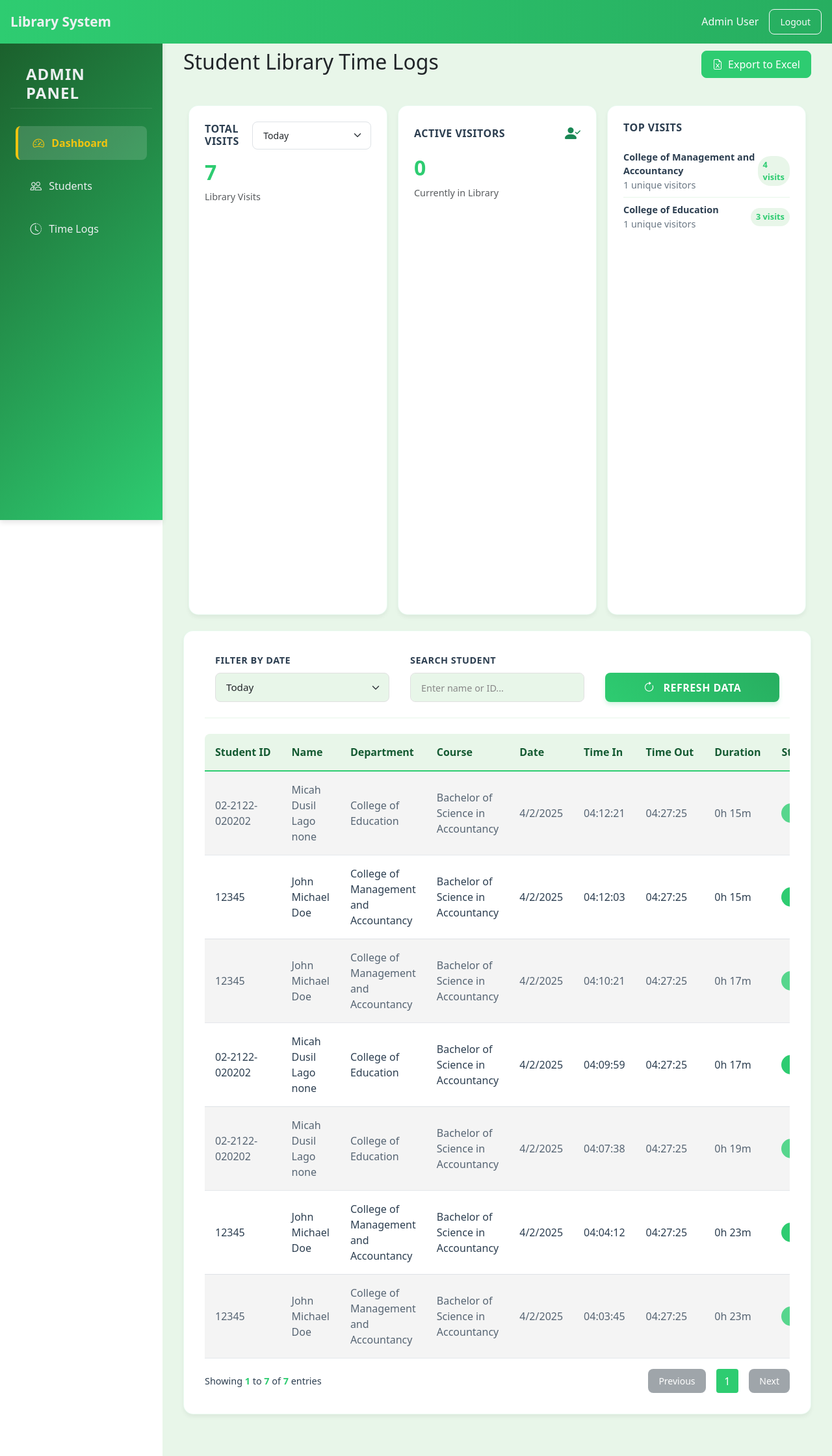
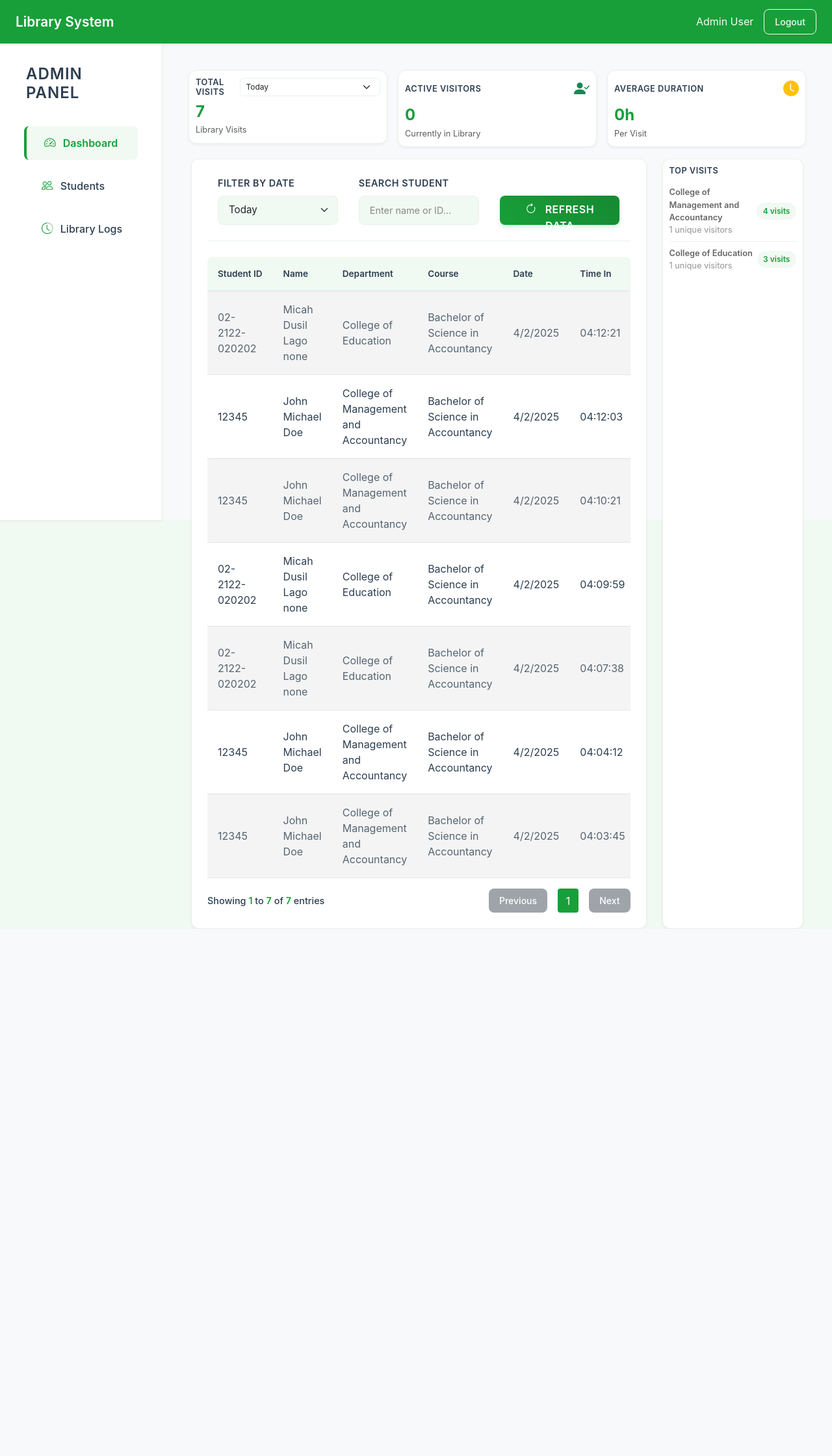
Before and after one commit to micqie/Library, a PHP site: page /users/admin_dashboard.html in a window 1280 px wide. Shown: the whole page at 65% size. After the commit the page ends 1429 px from the top, so only its background shows below. Run offline with PHP 8.4, Linux system fonts and the light colour scheme; data comes from the database, SQL or seed files in the repository; some libraries are stand-ins or nearby versions.

Commit message:
fixed dashboard, library logs page added

```diff
--- a/css/admin.css
+++ b/css/admin.css
@@ -1,17 +1,24 @@
 :root {
-    --primary-green: #2ecc71;
-    --secondary-green: #27ae60;
-    --light-green: #e8f6e9;
-    --dark-green: #145a32;
+    --primary-green: #189f39;
+    --secondary-green: #158a31;
+    --light-green: #f0f9f2;
+    --dark-green: #0d5920;
     --accent-yellow: #f1c40f;
     --light-yellow: #fff9e6;
     --text-dark: #2c3e50;
-    --text-light: #ecf0f1;
+    --text-light: #ffffff;
     --shadow-sm: 0 2px 4px rgba(0,0,0,0.1);
     --shadow-md: 0 4px 8px rgba(0,0,0,0.1);
     --transition: all 0.3s ease;
+    --border-color: #e8f3ea;
+    --shadow: 0 2px 4px rgba(0, 0, 0, 0.05);
 }
 
+/* Layout */
+body {
+    background-color: var(--light-green);
+    font-family: 'Inter', sans-serif;
+}
 
 .container-fluid {
     padding: 0;
@@ -20,7 +27,7 @@
 /* Fix the row and column layout */
 .row {
     margin: 0;
-    height: 100vh;
+    height: 16vh;
 }
 
 /* Update sidebar styles */
@@ -30,17 +37,18 @@
     top: 0;
     width: 250px;
     height: 100vh;
-    background: linear-gradient(135deg, #1a5928, #2ecc71);
-    color: var(--text-light);
+    background: white;
+    color: var(--text-dark);
     padding-top: 76px; /* Navbar height + some padding */
-    box-shadow: var(--shadow-md);
+    box-shadow: var(--shadow);
     z-index: 1000;
     transition: var(--transition);
     margin-top: 0;
+    border-right: 1px solid var(--border-color);
 }
 
 .sidebar h4 {
-    color: var(--text-light);
+    color: var(--text-dark);
     padding: 0.5rem 1.5rem;
     margin-bottom: 2rem;
     font-weight: 600;
@@ -58,9 +66,9 @@
 }
 
 .sidebar .nav-link {
-    color: var(--text-light);
-    padding: 0.8rem 1.2rem;
-    margin: 0.2rem 0;
+    color: var(--text-dark);
+    padding: 0.8rem 1.5rem;
+    margin: 0.2rem 0.8rem;
     transition: var(--transition);
     border-radius: 8px;
     display: flex;
@@ -69,15 +77,15 @@
 }
 
 .sidebar .nav-link:hover {
-    color: var(--accent-yellow);
-    background-color: rgba(255,255,255,0.1);
+    color: var(--primary-green);
+    background-color: var(--light-green);
     transform: translateX(5px);
 }
 
 .sidebar .nav-link.active {
-    color: var(--accent-yellow);
-    background-color: rgba(255,255,255,0.15);
-    border-left: 4px solid var(--accent-yellow);
+    color: var(--primary-green);
+    background-color: var(--light-green);
+    border-left: 4px solid var(--primary-green);
     font-weight: 600;
 }
 
@@ -86,6 +94,7 @@
     text-align: center;
     margin-right: 12px;
     font-size: 1.1rem;
+    color: var(--primary-green);
 }
 
 /* Update navbar styles */
@@ -93,8 +102,9 @@
     position: fixed;
     width: 100%;
     z-index: 1001; /* Higher than sidebar */
-    background: linear-gradient(to right, var(--primary-green), var(--secondary-green)) !important;
-    padding: 0.8rem 1rem;
+    background: var(--primary-green) !important;
+    padding: 0.8rem 1.5rem;
+    box-shadow: var(--shadow);
 }
 
 .navbar-brand {
@@ -107,7 +117,7 @@
 .main-content {
     margin-left: 250px;
     padding: 76px 2rem 2rem 2rem; /* Add top padding to account for navbar */
-    background-color: var(--light-green);
+    background-color: #f8f9fa;
     min-height: 100vh;
     width: calc(100% - 250px);
     transition: var(--transition);
@@ -115,17 +125,16 @@
 
 /* Filter Section Styles */
 .filter-section {
-    background-color: white;
-    padding: 2rem;
-    border-radius: 15px;
-    margin-bottom: 2rem;
-    box-shadow: 0 4px 6px rgba(0, 0, 0, 0.05);
-    border: 1px solid rgba(46, 204, 113, 0.1);
+    background: white;
+    padding: 1.5rem;
+    border-radius: 12px;
+    box-shadow: var(--shadow);
+    border: 1px solid var(--border-color);
 }
 
 .filter-controls {
     padding-bottom: 1.5rem;
-    border-bottom: 1px solid var(--light-green);
+    border-bottom: 1px solid var(--border-color);
 }
 
 .filter-controls .row {
@@ -151,7 +160,7 @@
 .filter-section .form-select {
     height: 45px;
     border-radius: 8px;
-    border: 1px solid #e0e0e0;
+    border: 1px solid var(--border-color);
     padding: 0.5rem 1rem;
     font-size: 0.95rem;
     box-shadow: none;
@@ -221,18 +230,21 @@
 .table-responsive {
     padding: 0;
     margin-bottom: 0;
+    border-radius: 8px;
+    background: white;
 }
 
 .table {
-    margin-bottom: 1rem;
+    margin-bottom: 0;
+    width: 100%;
 }
 
 .table thead th {
-    background-color: var(--light-green);
-    color: var(--dark-green);
+    background: var(--light-green);
+    color: var(--text-dark);
     font-weight: 600;
     padding: 1rem;
-    border-bottom: 2px solid var(--primary-green);
+    font-size: 0.85rem;
     white-space: nowrap;
 }
 
@@ -309,19 +334,20 @@
 
 /* Badge Styles */
 .status-badge {
-    font-size: 0.85rem;
-    padding: 0.5rem 1rem;
-    border-radius: 50px;
+    padding: 0.4rem 0.8rem;
+    border-radius: 20px;
+    font-size: 0.75rem;
     font-weight: 500;
 }
 
-.badge.bg-success {
-    background-color: var(--primary-green) !important;
+.bg-success {
+    background-color: #e8f5e9 !important;
+    color: #2e7d32 !important;
 }
 
-.badge.bg-warning {
-    background-color: var(--accent-yellow) !important;
-    color: var(--dark-green) !important;
+.bg-warning {
+    background-color: #fff3e0 !important;
+    color: #ef6c00 !important;
 }
 
 /* Button Styles */
@@ -347,13 +373,13 @@
 .form-control, .form-select {
     padding: 0.6rem 1rem;
     border-radius: 8px;
-    border: 1px solid #dee2e6;
+    border: 1px solid var(--border-color);
     transition: var(--transition);
 }
 
 .form-control:focus, .form-select:focus {
     border-color: var(--primary-green);
-    box-shadow: 0 0 0 0.2rem rgba(46, 204, 113, 0.25);
+    box-shadow: 0 0 0 0.2rem rgba(24, 159, 57, 0.15);
 }
 
 /* Utility Classes */
@@ -426,15 +477,17 @@
 /* Dashboard Stats Styles */
 .dashboard-stats {
     margin-top: 1rem;
+    margin-bottom: 1.5rem;
 }
 
 .stat-card {
     background: white;
-    border-radius: 15px;
-    padding: 1.5rem;
-    height: 100%;
-    box-shadow: 0 4px 6px rgba(0, 0, 0, 0.05);
-    border: 1px solid rgba(46, 204, 113, 0.1);
+    border-radius: 12px;
+    padding: 10px;
+    height: auto;
+    min-height: 100px;
+    box-shadow: var(--shadow);
+    border: 1px solid var(--border-color);
     transition: all 0.3s ease;
 }
 
@@ -447,7 +500,7 @@
     display: flex;
     justify-content: space-between;
     align-items: center;
-    margin-bottom: 1rem;
+    margin-bottom: 0.5rem;
 }
 
 .stat-card-header h6 {
@@ -456,6 +509,7 @@
     font-weight: 600;
     text-transform: uppercase;
     letter-spacing: 0.5px;
+    font-size: 0.8rem;
 }
 
 .stat-card-header i {
@@ -464,26 +518,29 @@
 
 .stat-card-body h3 {
     color: var(--primary-green);
-    font-size: 2rem;
+    font-size: 1.5rem;
     font-weight: 700;
-    margin-bottom: 0.5rem;
+    margin-bottom: 0.25rem;
 }
 
 .stat-card-body p {
     margin: 0;
-    font-size: 0.9rem;
+    font-size: 0.8rem;
+    color: #666;
 }
 
 .top-visitors-list {
-    max-height: 200px;
+    max-height: calc(100vh - 300px);
     overflow-y: auto;
+    margin-top: 0.5rem;
 }
 
 .visitor-item {
+    padding: 0.5rem 0;
+    border-bottom: 1px solid var(--border-color);
     display: flex;
     align-items: center;
-    padding: 0.5rem 0;
-    border-bottom: 1px solid var(--light-green);
+    justify-content: space-between;
 }
 
 .visitor-item:last-child {
@@ -495,24 +552,52 @@
 }
 
 .visitor-name {
+    color: var(--text-dark);
     font-weight: 600;
-    color: var(--text-dark);
     margin: 0;
-    font-size: 0.9rem;
+    font-size: 0.85rem;
 }
 
 .visitor-details {
     color: var(--text-dark);
     opacity: 0.7;
-    font-size: 0.8rem;
+    font-size: 0.75rem;
     margin: 0;
 }
 
 .visit-count {
     background: var(--light-green);
     color: var(--primary-green);
+    padding: 0.25rem 0.6rem;
+    border-radius: 20px;
+    font-size: 0.75rem;
+    font-weight: 600;
+    white-space: nowrap;
+}
+
+/* Form select in stat card */
+.stat-card .form-select-sm {
+    font-size: 0.75rem;
     padding: 0.25rem 0.5rem;
-    border-radius: 20px;
-    font-size: 0.8rem;
-    font-weight: 600;
+    height: auto;
+    border-radius: 6px;
 }
+
+/* Ensure the stat card takes full height */
+.stat-card.h-100 {
+    height: 100% !important;
+    margin-bottom: 0;
+}
+
+/* Responsive adjustments */
+@media (max-width: 768px) {
+    .top-visitors-list {
+        max-height: 300px;
+    }
+
+    /* Stack the cards on mobile */
+    .col-md-9, .col-md-3 {
+        width: 100%;
+        margin-bottom: 1.5rem;
+    }
+}
--- a/css/index.css
+++ b/css/index.css
@@ -9,7 +9,7 @@ body {
     gap: 20px;
 }
 .clock-container {
-    background: #2c3e50;
+    background: #189f39;
     color: white;
     padding: 20px;
     border-radius: 10px;
--- a/users/admin_dashboard.html
+++ b/users/admin_dashboard.html
@@ -36,7 +36,7 @@
                     <h4 class="mb-4">Admin Panel</h4>
                     <ul class="nav flex-column">
                         <li class="nav-item">
-                            <a class="nav-link active" href="#">
+                            <a class="nav-link active" href="admin_dashboard.html">
                                 <i class="bi bi-speedometer2 me-2"></i> Dashboard
                             </a>
                         </li>
@@ -47,8 +47,8 @@
                         </li>
 
                         <li class="nav-item">
-                            <a class="nav-link" href="#">
-                                <i class="bi bi-clock-history me-2"></i> Time Logs
+                            <a class="nav-link" href="admin_logs.html">
+                                <i class="bi bi-clock-history me-2"></i> Library Logs
                             </a>
                         </li>
 
@@ -58,12 +58,7 @@
 
             <!-- Main Content -->
             <div class="main-content">
-                <div class="d-flex justify-content-between align-items-center mb-4">
-                    <h2>Student Library Time Logs</h2>
-                    <button class="btn btn-success" onclick="exportToExcel()">
-                        <i class="bi bi-file-earmark-excel me-2"></i>Export to Excel
-                    </button>
-                </div>
+
 
                 <!-- Add this before the filter section -->
                 <div class="dashboard-stats mb-4">
@@ -99,19 +94,22 @@
                         <div class="col-md-4">
                             <div class="stat-card">
                                 <div class="stat-card-header">
-                                    <h6>Top Visits</h6>
-                                    <i class="bi bi-building-fill text-warning"></i>
+                                    <h6>Average Duration</h6>
+                                    <i class="bi bi-clock-fill text-warning"></i>
                                 </div>
                                 <div class="stat-card-body">
-                                    <div id="topVisitors" class="top-visitors-list">
-                                        <!-- Will be populated with department stats -->
-                                    </div>
+                                    <h3 id="avgDuration">0h</h3>
+                                    <p class="text-muted">Per Visit</p>
                                 </div>
                             </div>
                         </div>
                     </div>
                 </div>
 
+                <!-- Main content area with table and top visitors side by side -->
+                <div class="row">
+                    <!-- Table Section - Takes 9 columns -->
+                    <div class="col-md-9">
                         <!-- Filter Section -->
                         <div class="filter-section">
                             <!-- Filter Controls -->
@@ -177,6 +175,23 @@
                             </div>
                         </div>
                     </div>
+
+                    <!-- Top Visitors Card - Takes 3 columns -->
+                    <div class="col-md-3">
+                        <div class="stat-card h-100">
+                            <div class="stat-card-header">
+                                <h6>Top Visits</h6>
+                                <i class="bi bi-building-fill text-warning"></i>
+                            </div>
+                            <div class="stat-card-body">
+                                <div id="topVisitors" class="top-visitors-list">
+                                    <!-- Will be populated with department stats -->
+                                </div>
+                            </div>
+                        </div>
+                    </div>
+                </div>
+            </div>
         </div>
     </div>
     <script src="../js/admin_logs.js"></script>
```
Also changed, not shown: other parts of css/admin.css (+39 -1 lines), users/admin_logs.html (+149 -0 lines). Lines whose indentation alone changed are shown as unchanged.
